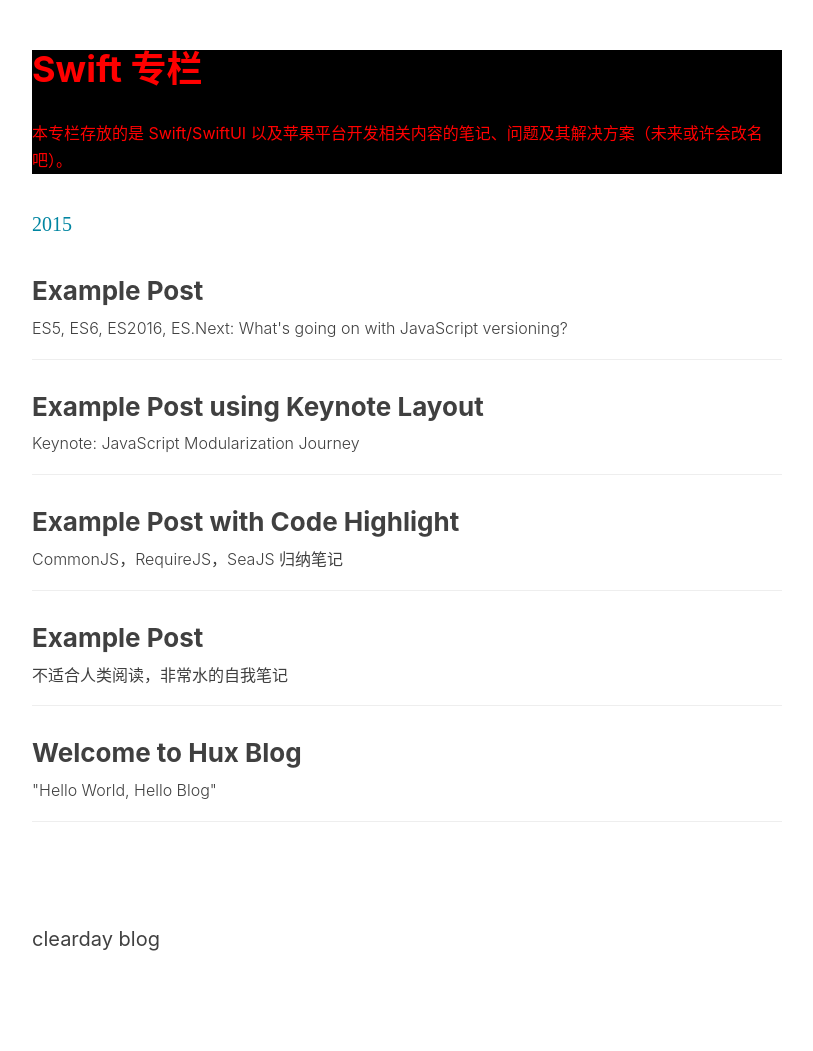
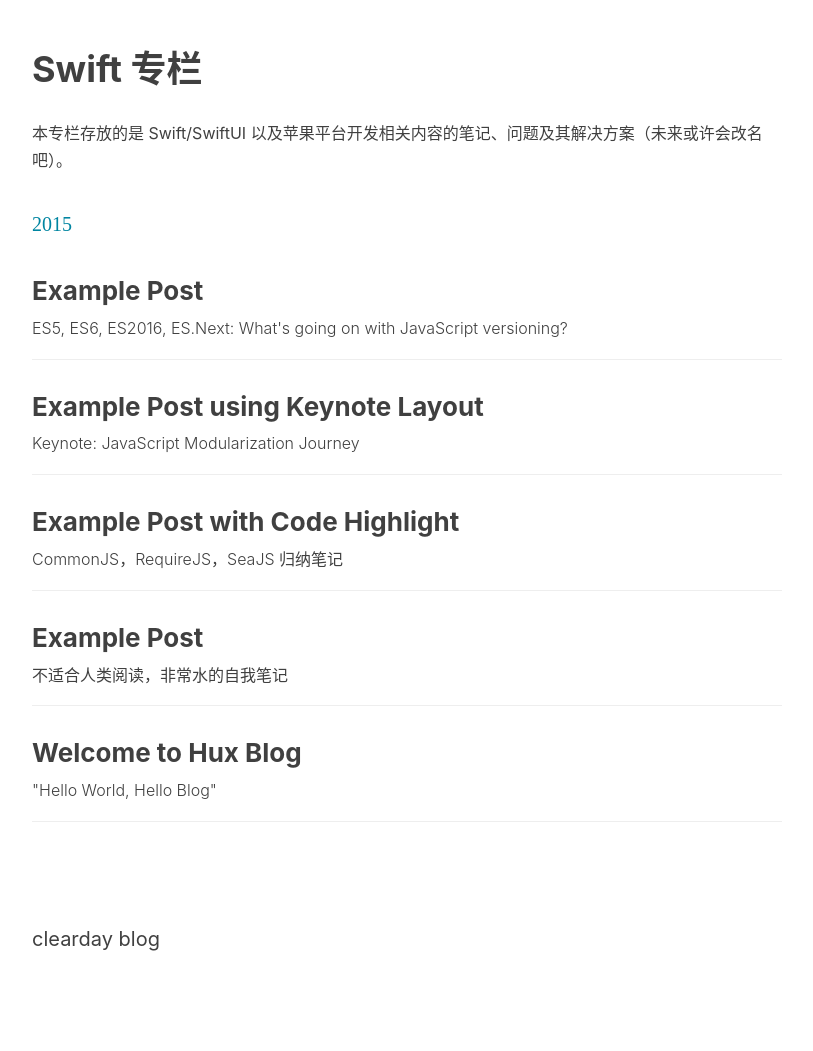
Before and after one commit to skiesclear/clearday, a Jekyll site: the page built from menu/swift.html, in a window 1280 px wide. Shown: the whole page, without its empty margins (233-1046 px from the left). Built offline with Jekyll 4.4.1, drawn with Linux system fonts in a browser that asks for light colours; nearby versions of some CDN libraries.

Commit message:
Update category.html

```diff
--- a/_layouts/category.html
+++ b/_layouts/category.html
@@ -7,7 +7,7 @@ layout: default
 	<div class="row">
 		<div class="col-lg-8 col-lg-offset-2 col-md-10 col-md-offset-1">
             		<!-- Tags (as filter) -->
-			<div id='tag_cloud' class="tags tags-sup js-tags" style="margin-top:50px;background-color:black;color:red">
+			<div id='tag_cloud' class="tags tags-sup js-tags" style="margin-top:50px;">
 				<h1>{{ page.title }} 专栏</h1>
             			<p>{{ page.info }}</p>
 			</div>
```
